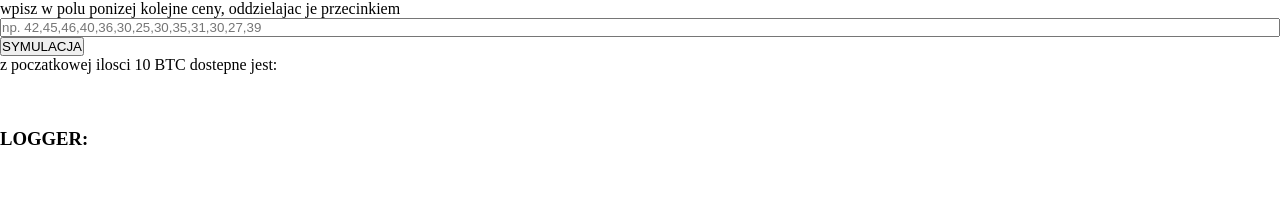
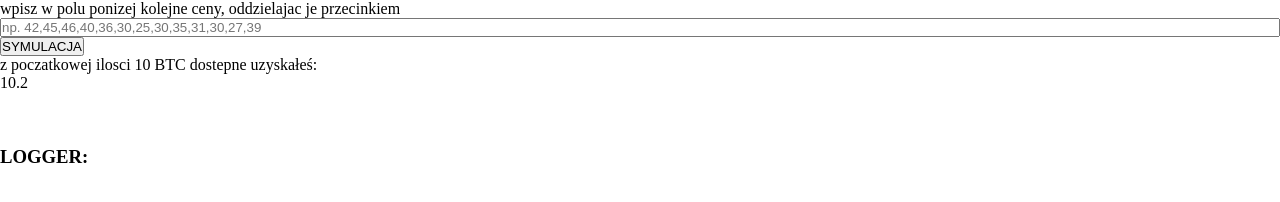
Before and after one commit to lkp25/tradingbot, a plain HTML site: page index.html in a window 1280 px wide. Both pictures are taken after a click on the button "SYMULACJA". Drawn offline with Linux system fonts and the light colour scheme.

Commit message:
created basic UI connected to the data model

```diff
--- a/index.html
+++ b/index.html
@@ -11,8 +11,8 @@
     <p>wpisz w polu ponizej kolejne ceny, oddzielajac je przecinkiem</p>
     <input style="width: 100%;" id="input" type="text" placeholder="np. 42,45,46,40,36,30,25,30,35,31,30,27,39">
     <button id="simulateBtn">SYMULACJA</button>
-    <p>z poczatkowej ilosci 10 BTC dostepne jest:</p>
-    <div id="availableBTC"></div>
+    <p>z poczatkowej ilosci 10 BTC dostepne uzyskałeś:</p>
+    <div id="totalBTC"></div>
 
     <br>
     <br>
--- a/js/receiver.js
+++ b/js/receiver.js
@@ -1,4 +1,13 @@
+const input = document.getElementById('input')
+const simulateBtn = document.getElementById('simulateBtn')
+const totalBTC = document.getElementById('totalBTC')
+const logger = document.getElementById('logger')
 
+//poczatkowa ilosc BTC w grze
+let availableBTC = 10.0
+
+//tablica logow:
+const logArray = []
 
 //   ===================================================================
 //   OBIEKTY PODSTAWOWE, SLUZACE DO WYKONANIA ANALIZ
@@ -194,6 +203,12 @@ let  ENTRY_POINTS_FOR_CURRENT_TOP = []
     //na 'read' zeby potwierdzic, ze odczytala poprawnie.
   }
 
+
+
+// ======================================================
+// FRONTENDOWE FUNKCJE DO WYSWIETLANIA W PRZEGLADARCE
+// ======================================================
+
 //funkcja liczaca total zarobiony BTC na koniec
   function countAllBTC(){
     const countBTCfrozenInActiveTrades = ACTIVE_TRADES.reduce((acc, trade) =>{
@@ -203,14 +218,41 @@ let  ENTRY_POINTS_FOR_CURRENT_TOP = []
     return countBTCfrozenInActiveTrades + availableBTC
   }
 
+  function runSimulation(){
+    const inputValue = input.value
+    const inputArray = inputValue.split(',').map(value => parseFloat(value))
 
-const prices = [44.5,43,40,35,40,42,41,35,30,37,31,25,48,17]
-let availableBTC = 10.0
+    console.log(inputArray);
 
-prices.forEach(price =>{
-  setPreviousPriceAndCurrentPrice(price)
-  checkForNewTop()
-  checkActiveTradesIfShouldSell()
-  checkIfShouldBuyTheDip()
-  console.log(countAllBTC());
+    inputArray.forEach(price =>{
+      setPreviousPriceAndCurrentPrice(price)
+      checkForNewTop()
+      checkActiveTradesIfShouldSell()
+      checkIfShouldBuyTheDip()
+
+
+    })
+    totalBTC.innerText = countAllBTC()
+    console.log(countAllBTC());
+  }
+
+simulateBtn.addEventListener('click', ()=>{
+  runSimulation()
 })
+
+
+
+
+// const prices = [44.5,43,40,35,40,42,41,35,30,37,31,25,48,17]
+
+
+
+// prices.forEach(price =>{
+//   setPreviousPriceAndCurrentPrice(price)
+//   checkForNewTop()
+//   checkActiveTradesIfShouldSell()
+//   checkIfShouldBuyTheDip()
+
+
+//   console.log(countAllBTC());
+// })
```
